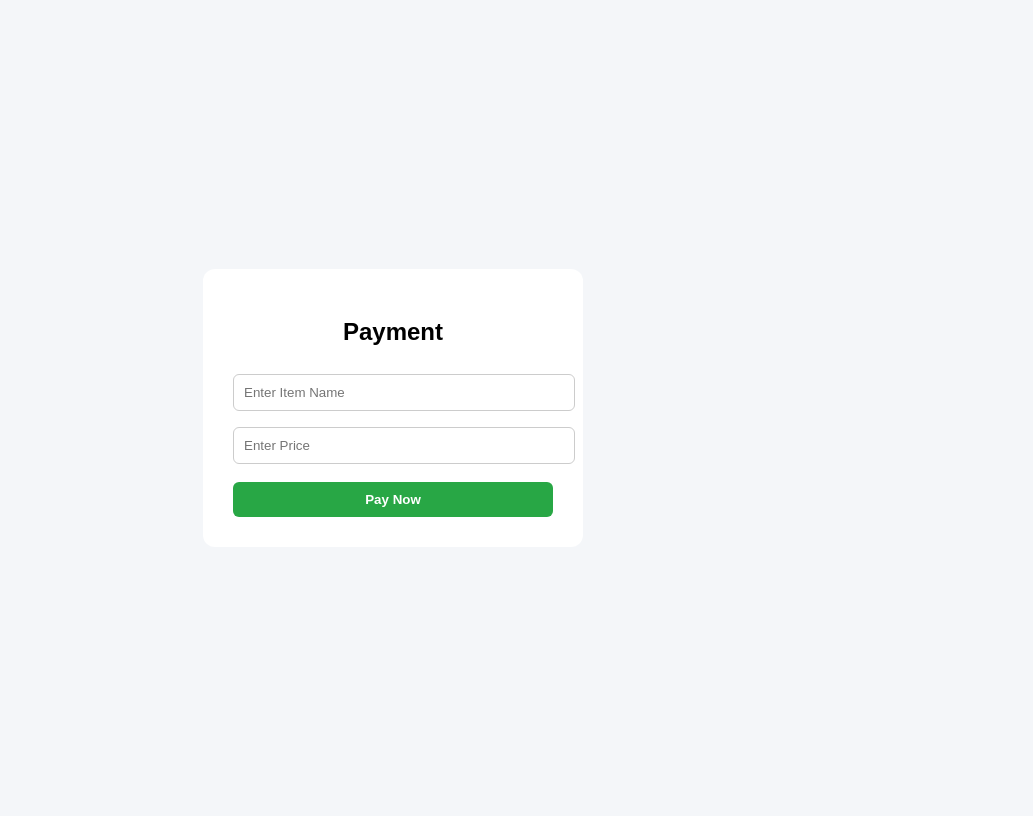
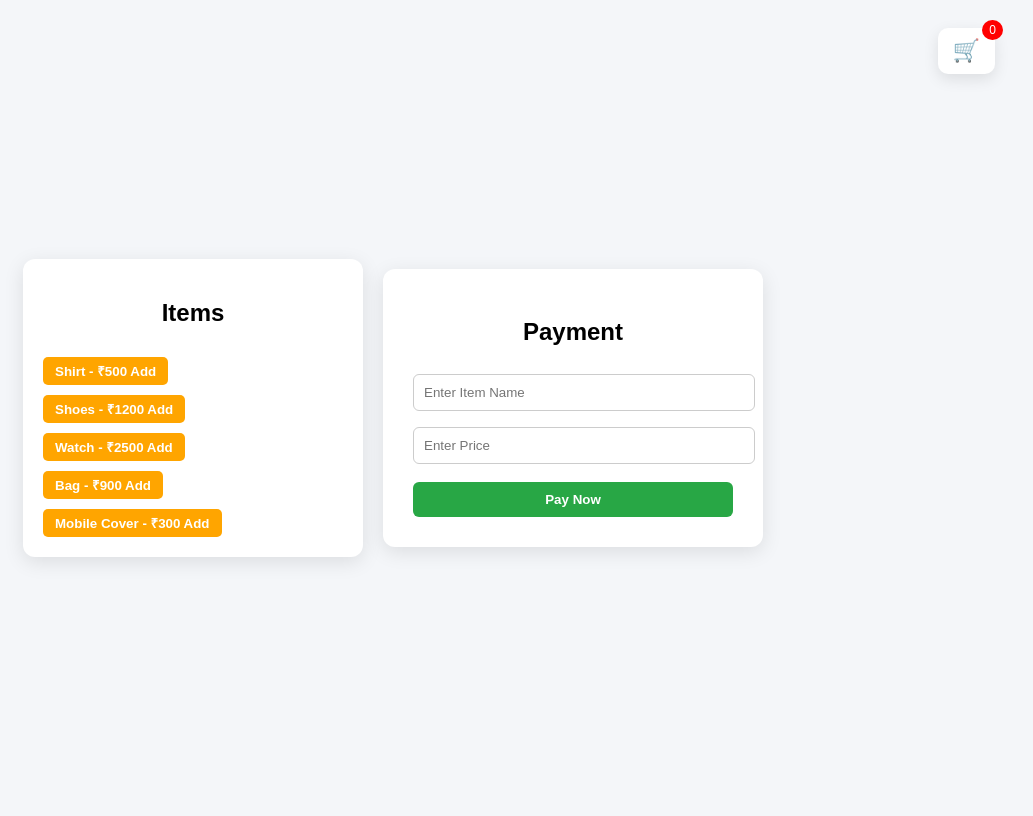
Before and after one commit to theamankrpandey/Payment-Gateway-, a Django app: page / in a window 1280 px wide. Shown: the whole page, without its empty margins (247-1280 px from the left). Run offline with Django 5.2, Linux system fonts and the light colour scheme.

Commit message:
add cart option

```diff
--- a/app/templates/landing.html
+++ b/app/templates/landing.html
@@ -12,13 +12,39 @@
         justify-content: center;
         align-items: center;
         height: 100vh;
+        gap: 20px;
+        position: relative;
+    }
+
+    /* CART LOGO TOP RIGHT */
+    .cart-icon {
+        position: absolute;
+        top: 20px;
+        right: 30px;
+        background: white;
+        padding: 10px 15px;
+        border-radius: 10px;
+        box-shadow: 0 5px 15px rgba(0,0,0,0.1);
+        font-size: 22px;
+        cursor: pointer;
+    }
+
+    .cart-count {
+        background: red;
+        color: white;
+        font-size: 12px;
+        padding: 3px 7px;
+        border-radius: 50%;
+        position: absolute;
+        top: -8px;
+        right: -8px;
     }
 
     .card {
         background: #fff;
         padding: 30px;
         border-radius: 12px;
-            width: 320px;5
+        width: 320px;
         box-shadow: 0 5px 20px rgba(0,0,0,0.1);
     }
 
@@ -50,57 +76,100 @@
         color: white;
     }
 
-        .razorpay-btn {
-            background: #0d6efd;
-            color: white;
-        }
-
     button:hover {
         opacity: 0.9;
     }
+
+    .products {
+        background: white;
+        padding: 20px;
+        width: 300px;
+        border-radius: 12px;
+        box-shadow: 0 5px 20px rgba(0,0,0,0.1);
+    }
+
+    .item {
+        display: flex;
+        justify-content: space-between;
+        margin: 10px 0;
+        padding: 8px;
+        border-bottom: 1px solid #ddd;
+    }
+
+    .cart-btn {
+        background: orange;
+        color: white;
+        padding: 5px 12px;
+        border: none;
+        border-radius: 5px;
+        width: auto;
+    }
 </style>
 </head>
+
 <body>
 
+<!-- SIMPLE CART ICON -->
+<div class="cart-icon">
+    🛒
+    <span class="cart-count" name="cart" >0</span>
+</div>
+
+<!-- PRODUCTS SECTION -->
+<div class="products">
+    <h2>Items</h2>
+
+    <form action="{% url 'add_item' %}" method="POST">
+        {% csrf_token %}
+        <input type="hidden" name="item" value="Shirt">
+        <button class="cart-btn">Shirt - ₹500 Add</button>
+    </form>
+
+    <form action="{% url 'add_item' %}" method="POST">
+        {% csrf_token %}
+        <input type="hidden" name="item" value="Shoes">
+        <button class="cart-btn">Shoes - ₹1200 Add</button>
+    </form>
+
+    <form action="{% url 'add_item' %}" method="POST">
+        {% csrf_token %}
+        <input type="hidden" name="item" value="Watch">
+        <button class="cart-btn">Watch - ₹2500 Add</button>
+    </form>
+
+    <form action="{% url 'add_item' %}" method="POST">
+        {% csrf_token %}
+        <input type="hidden" name="item" value="Bag">
+        <button class="cart-btn">Bag - ₹900 Add</button>
+    </form>
+
+    <form action="{% url 'add_item' %}" method="POST">
+        {% csrf_token %}
+        <input type="hidden" name="item" value="Mobile Cover">
+        <button class="cart-btn">Mobile Cover - ₹300 Add</button>
+    </form>
+</div>
+
+
+<!-- PAYMENT SECTION -->
 <div class="card">
     <h2>Payment</h2>
 
     <form method="POST" action="{% url 'pay_amount' %}">
-            <!-- Django CSRF -->
         {% csrf_token %}
 
         {% if not payment %}
-            <input type="text" name="item_name" value="{{ item_name }}"  placeholder="Enter Item Name" required>
-            <input type="number" name="amount"  placeholder="Enter Price" required>
+        <input type="text" name="item_name" value="{{ item_name }}" placeholder="Enter Item Name" required>
+        <input type="number" name="amount" placeholder="Enter Price" required>
         {% else %}
-            <input type="text" name="item_name" value="{{ item_name }}"  placeholder="Enter Item Name" required>
+        <input type="text" name="item_name" value="{{ item_name }}" placeholder="Enter Item Name" required>
         <input type="number" name="amount" value="{{ amount }}" placeholder="Enter Price" required>
         {% endif %}
 
         <button type="submit" class="pay-btn">Pay Now</button>
     </form>
 
-        {% if  payment %}
-        <form action="{% url 'order_status' %}" method="post">
-        {% csrf_token %}
-        <script src="https://checkout.razorpay.com/v1/checkout.js"
-        data-key="rzp_test_pr99iascS1WRtU"
-        data-amount="{{ payment.amount }}"
-        data-currency="{{ payment.currency }}"
-        data-order_id="{{ payment.id }}"
-        data-buttontext="Pay with Razorpay"
-        data-name="Neeraj Ecom"
-        data-description="Thanku for visiting My Site"
-        data-image="https://example.com/your_logo.jpg"
-        data-prefill.name="Neeraj Kumar"
-        data-prefill.email="Neeraj.Patel@gmail.com"
-        data-theme.color="#2520adff" ></script>
-        <input type="hidden" custom="Hidden Element" name="hidden">
-        </form>
-        {% endif %}
 </div>
-
-
 
 </body>
 </html>
--- a/app/views.py
+++ b/app/views.py
@@ -40,3 +40,36 @@ def order_status(req):
     old_roi.Status = True
     old_roi.save()
     return render(req,'success.html')
+
+
+
+
+# views.py
+
+# def add_item(req):
+#     if req.method == "POST":
+#         item = req.POST.get('item')   # user se item lena
+
+#         cart = req.session.get('cart', [])   # old cart
+#         cart.append(item)                   # new item add
+
+#         req.session['cart'] = cart         # save in session
+
+#     return redirect('home')
+
+def add_item(req):
+    cart ={}
+    if req.method == "POST":
+        item = req.POST.get("item")
+        products = {
+            "Shirt": 500,
+            "Shoes": 1200,
+            "Watch": 2500,
+            "Bag": 900,
+            "Mobile Cover": 300
+        }
+
+        if item in products:
+            cart[item] = products[item]
+
+    return render(req, "index.html", {"cart": cart})
--- a/payment/urls.py
+++ b/payment/urls.py
@@ -22,5 +22,6 @@ urlpatterns = [
     path('admin/', admin.site.urls),
     path ('',landing,name='landing'),
     path('pay_amount/',pay_amount,name='pay_amount'),
-    path('order_status/',order_status,name='order_status')
+    path('order_status/',order_status,name='order_status'),
+    path('add_item/',add_item,name='add_item'),
 ]
```
Also changed, not shown: app/templates/index.html (added, +7 -0 lines), db.sqlite3. Lines whose indentation alone changed are shown as unchanged.
